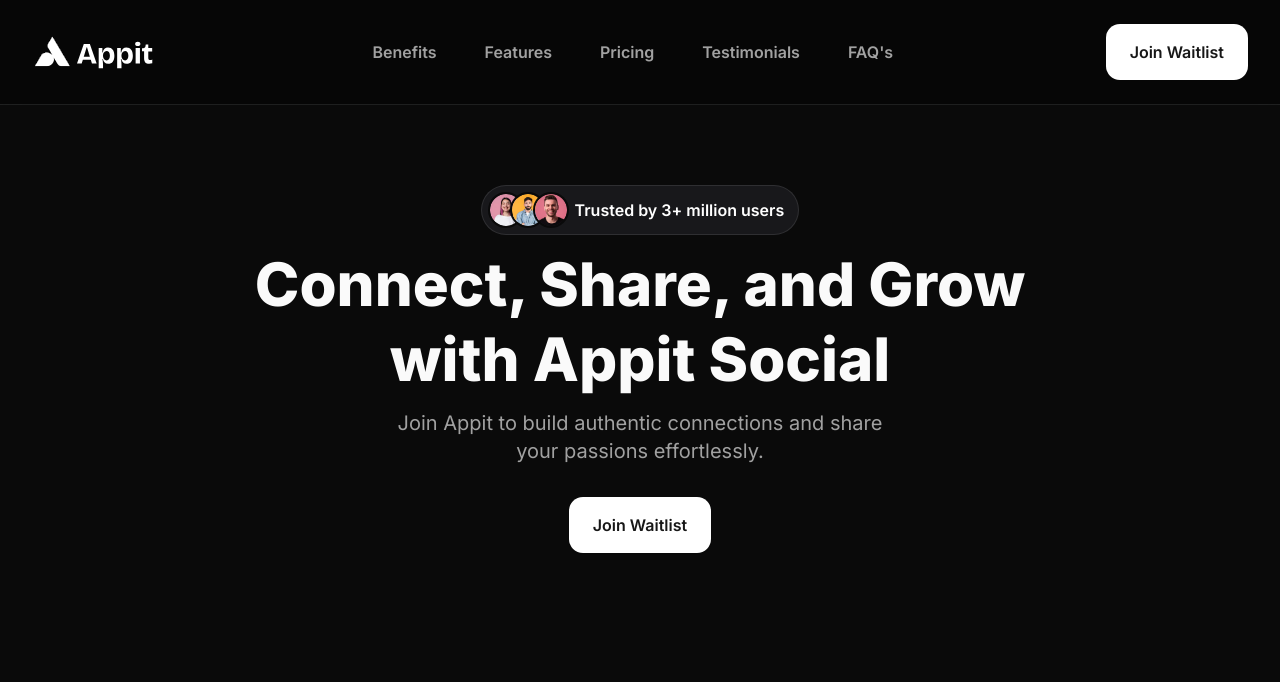
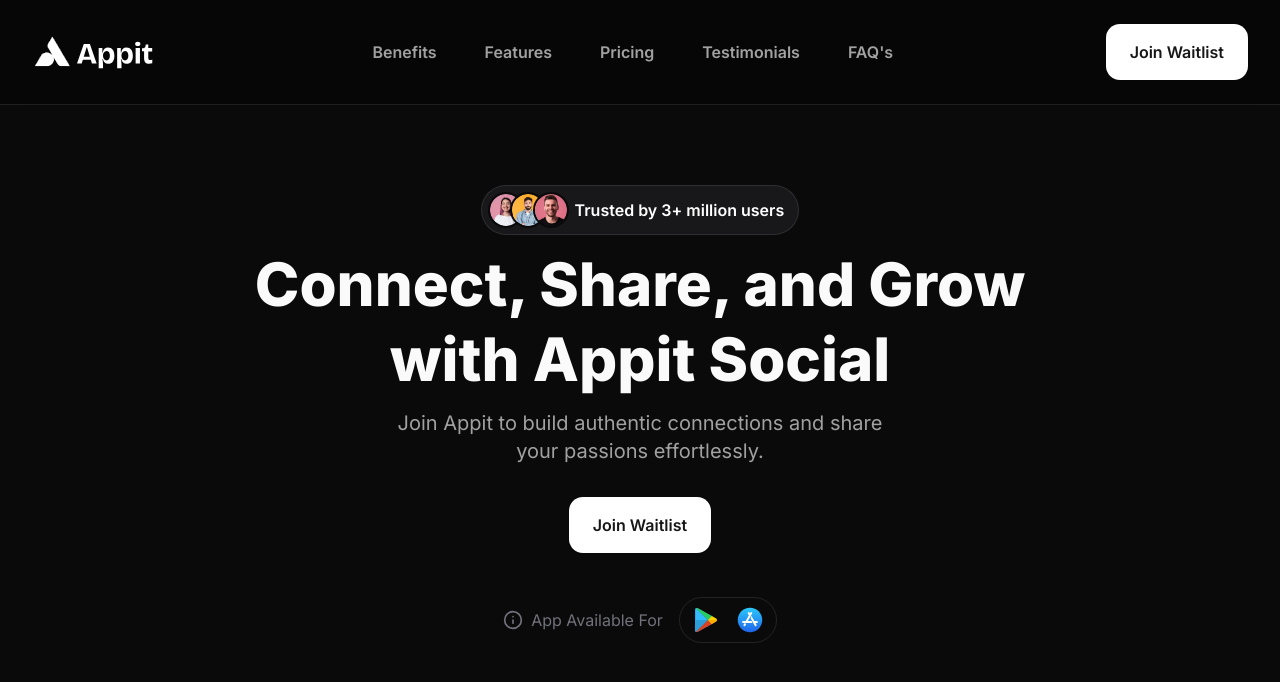
Before and after one commit to Nayanchandrakar/Appit, a Next.js app: page / in a window 1280 px wide. Shown: the top 682 px of the page. Built offline with nearby package versions, Linux system fonts and the light colour scheme.

Commit message:
added:hero section app store social

```diff
--- a/components/pages/home/sections/hero-section/index.tsx
+++ b/components/pages/home/sections/hero-section/index.tsx
@@ -1,6 +1,7 @@
 import { Container } from "@/components/global/container"
 import { AvatarCircle } from "./avatar-circle"
 import { WaitListButton } from "@/components/buttons/wait-list-button"
+import { SocialPlatforms } from "./social-platforms"
 
 export const HeroSection = () => {
   return (
@@ -15,6 +16,7 @@
           <br /> your passions effortlessly.
         </p>
         <WaitListButton className="mt-5" />
+        <SocialPlatforms />
       </div>
     </Container>
   )
--- /dev/null
+++ b/components/pages/home/sections/hero-section/social-platforms.tsx
@@ -0,0 +1,31 @@
+import { Info } from "lucide-react"
+import Image from "next/image"
+
+export const SocialPlatforms = () => {
+  return (
+    <div className="flex items-center mt-8 gap-4">
+      <p className="text-zinc-500 text-base flex items-center gap-2">
+        <Info className="size-5" />
+        App Available For
+      </p>
+      <span className="flex items-center gap-4 border py-2 px-3 rounded-full">
+        <Image
+          width={1000}
+          height={1000}
+          sizes="100vw"
+          className="size-7"
+          alt="social"
+          src="/social/play-store.svg"
+        />
+        <Image
+          width={1000}
+          height={1000}
+          sizes="100vw"
+          className="size-7"
+          alt="social"
+          src="/social/app-store.svg"
+        />
+      </span>
+    </div>
+  )
+}
```
